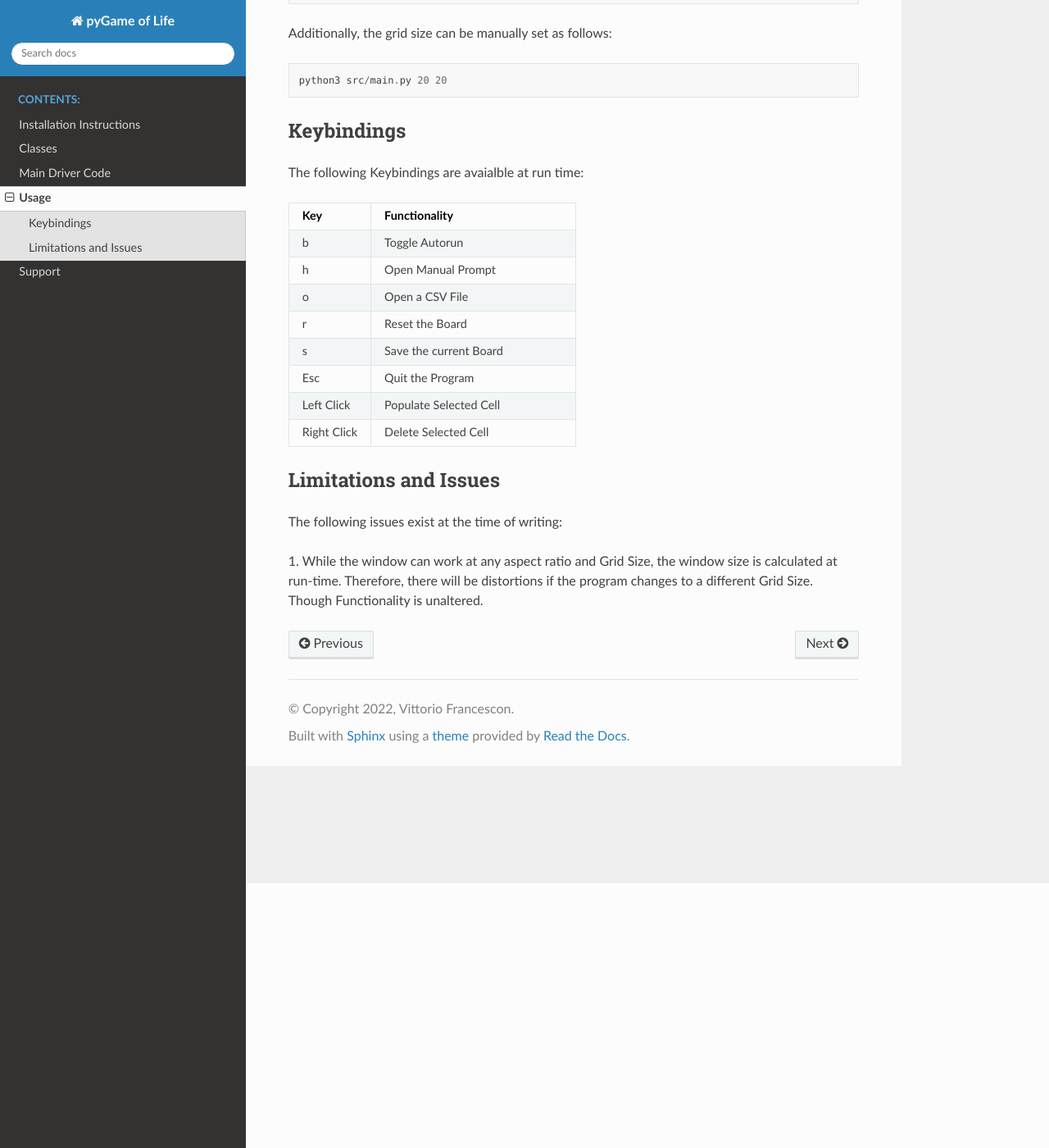
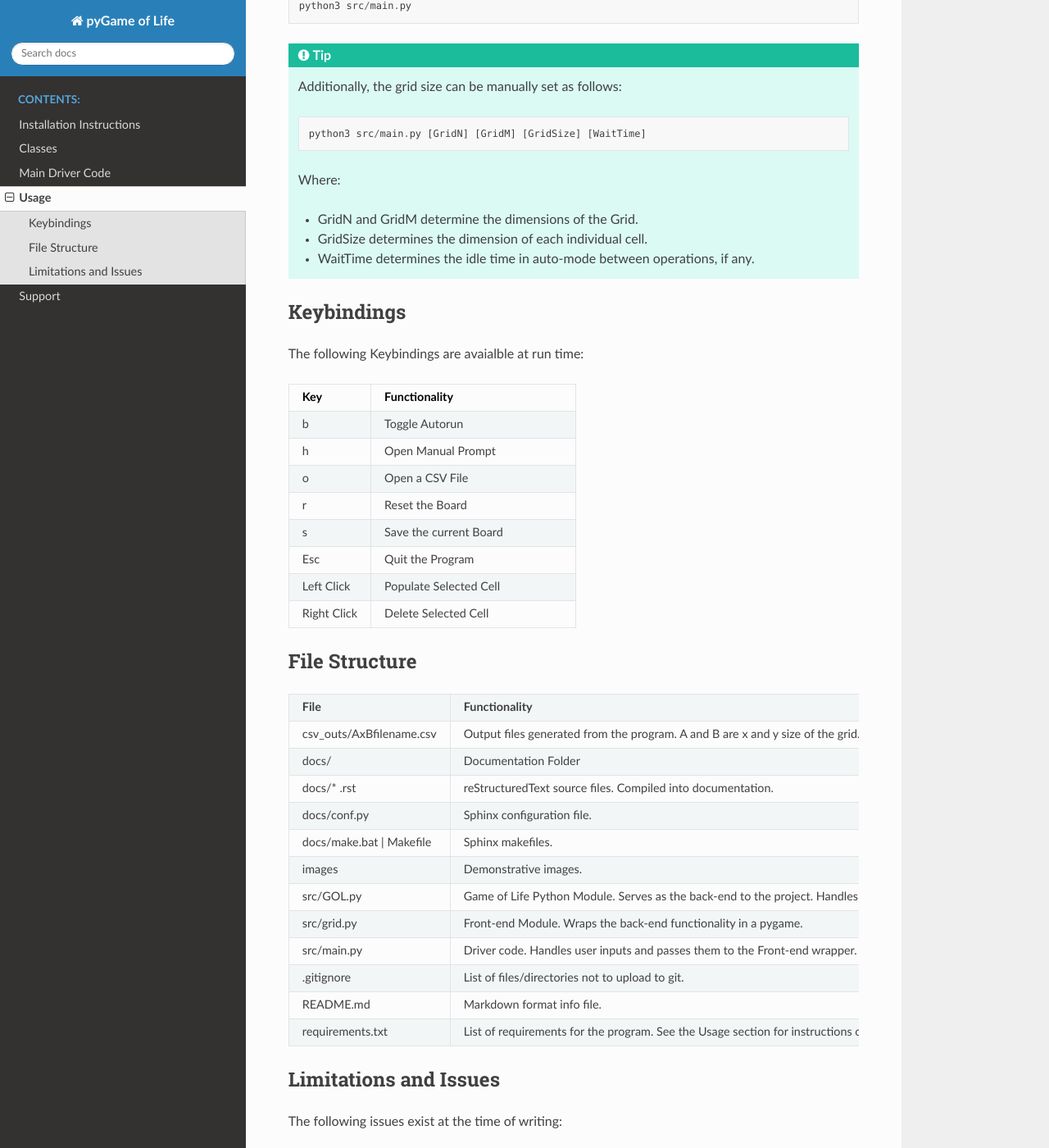
Before and after one commit to VFrancescon/pygameoflife, a Sphinx documentation site: the page built from docs/usage.rst, in a window 1280 px wide and 1400 px high, scrolled down 323 px. Shown: the whole window at 82% size. Built offline with Sphinx 7.4.7 and the Read the Docs theme 2.0.0, drawn with Linux system fonts in a browser that asks for light colours; some of the changed text lies outside the part shown.

Commit message:
Final commit
Added a few command line input options (cell size, wait time).

Reformatted Usage section of sphinx docs.

Deleted unnecessary csv files

```diff
--- a/docs/usage.rst
+++ b/docs/usage.rst
@@ -4,17 +4,33 @@ Usage
 
 .. note::
 
-  Assuming all Dependencies have been cleared, the program can be simply run from the command line
+  The following assumes dependencies have been cleared.
+
+The program can be simply run from the command line
 
 .. code-block::
 
     python3 src/main.py
 
-Additionally, the grid size can be manually set as follows:
 
-.. code-block::
 
-    python3 src/main.py 20 20
+.. tip::
+
+  Additionally, the grid size can be manually set as follows:
+
+  .. code-block::
+
+      python3 src/main.py [GridN] [GridM] [GridSize] [WaitTime]
+
+
+  Where:
+
+  * GridN and GridM determine the dimensions of the Grid.
+
+  * GridSize determines the dimension of each individual cell.
+
+  * WaitTime determines the idle time in auto-mode between operations, if any.
+
 
 -----------
 Keybindings
@@ -45,6 +61,39 @@ The following Keybindings are avaialble at run time:
     * - Right Click
       - Delete Selected Cell
 
+
+-----------------------
+File Structure
+-----------------------
+
++--------------------------+-------------------------------------------------------------------------------------------------------------------------------------------+
+| **File**                 | **Functionality**                                                                                                                         |
++--------------------------+-------------------------------------------------------------------------------------------------------------------------------------------+
+| csv_outs/AxBfilename.csv | Output files generated from the program. A and B are x and y size of the grid. Filename describes the feature shown in the file           |
++--------------------------+-------------------------------------------------------------------------------------------------------------------------------------------+
+| docs/                    | Documentation Folder                                                                                                                      |
++--------------------------+-------------------------------------------------------------------------------------------------------------------------------------------+
+| docs/\ * \.rst           | reStructuredText source files. Compiled into documentation.                                                                               |
++--------------------------+-------------------------------------------------------------------------------------------------------------------------------------------+
+| docs/conf.py             | Sphinx configuration file.                                                                                                                |
++--------------------------+-------------------------------------------------------------------------------------------------------------------------------------------+
+| docs/make.bat | Makefile | Sphinx makefiles.                                                                                                                         |
++--------------------------+-------------------------------------------------------------------------------------------------------------------------------------------+
+| images                   | Demonstrative images.                                                                                                                     |
++--------------------------+-------------------------------------------------------------------------------------------------------------------------------------------+
+| src/GOL.py               | Game of Life Python Module. Serves as the back-end to the project. Handles current and future states of the board as well as CSV parsing. |
++--------------------------+-------------------------------------------------------------------------------------------------------------------------------------------+
+| src/grid.py              | Front-end Module. Wraps the back-end functionality in a pygame.                                                                           |
++--------------------------+-------------------------------------------------------------------------------------------------------------------------------------------+
+| src/main.py              | Driver code. Handles user inputs and passes them to the Front-end wrapper.                                                                |
++--------------------------+-------------------------------------------------------------------------------------------------------------------------------------------+
+| .gitignore               | List of files/directories not to upload to git.                                                                                           |
++--------------------------+-------------------------------------------------------------------------------------------------------------------------------------------+
+| README.md                | Markdown format info file.                                                                                                                |
++--------------------------+-------------------------------------------------------------------------------------------------------------------------------------------+
+| requirements.txt         | List of requirements for the program. See the Usage section for instructions on how to use it.                                            |
++--------------------------+-------------------------------------------------------------------------------------------------------------------------------------------+
+
 -----------------------
 Limitations and Issues
 -----------------------
@@ -53,3 +102,6 @@ The following issues exist at the time of writing:
 
 1. While the window can work at any aspect ratio and Grid Size, the window size is calculated at run-time.
 Therefore, there will be distortions if the program changes to a different Grid Size. Though Functionality is unaltered.
+
+2. To set a certain parameter from the command line, all previous ones must also be set.
+The values have thus been organised such that the most common ones are first.
```
Also changed, not shown: README.md (+28 -4 lines), 7 other files.
